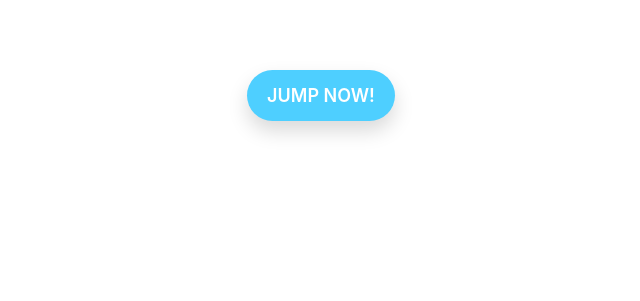
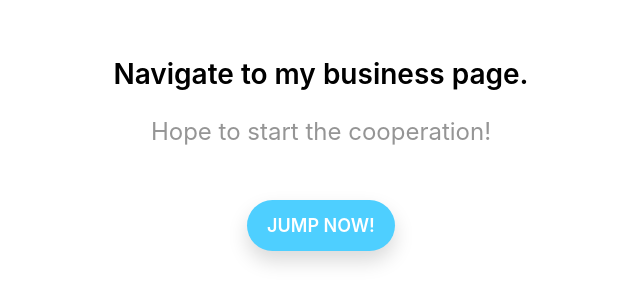
Before and after one commit to Casprovy/casprovy-landing-page, a React (Create React App) app: page / in a window 1280 px wide. Shown: the part 500-801 px from the top of the page, without its empty margins (319-959 px from the left). Built offline with nearby package versions, Linux system fonts and the light colour scheme.

Commit message:
fine tunnning

```diff
--- a/src/MainPage/MainPage.js
+++ b/src/MainPage/MainPage.js
@@ -8,7 +8,7 @@ export default class MainPage extends Component {
 			<div>
 				<Styles.NotFound>
 					<img
-						src='https://res.cloudinary.com/ohcash/image/upload/v1578844288/landingpage/tesTrobot2.png'
+						src='https://res.cloudinary.com/ohcash/image/upload/v1579186580/landingpage/QRCode.png'
 						alt='Robo head'
 					/>
 					<h1>Navigate to my business page.</h1>
--- a/src/MainPage/MainPage.styles.js
+++ b/src/MainPage/MainPage.styles.js
@@ -5,14 +5,14 @@ import * as mixins from '../assets/_mixins';
 export const NotFound = styled.section`
 	${mixins.container()};
 	max-width: 940px;
-	margin: 80px auto;
+	margin: 200px auto;
 	text-align: center;
 
 	h1 {
 		line-height: 40px;
 		font-size: 28px;
 		font-weight: ${vars.poppinsSemibold};
-		margin-top: 20px;
+		margin-top: 50px;
 	}
 
 	p {
@@ -44,7 +44,7 @@ export const HomeLink = styled.a`
 	text-transform: uppercase;
 	font-weight: ${vars.poppinsSemibold};
 	transition: box-shadow 0.3s, top 0.3s;
-	margin-top: 50px;
+	margin-top: 30px;
 	display: inline-block;
 	text-decoration: none;
 
```
